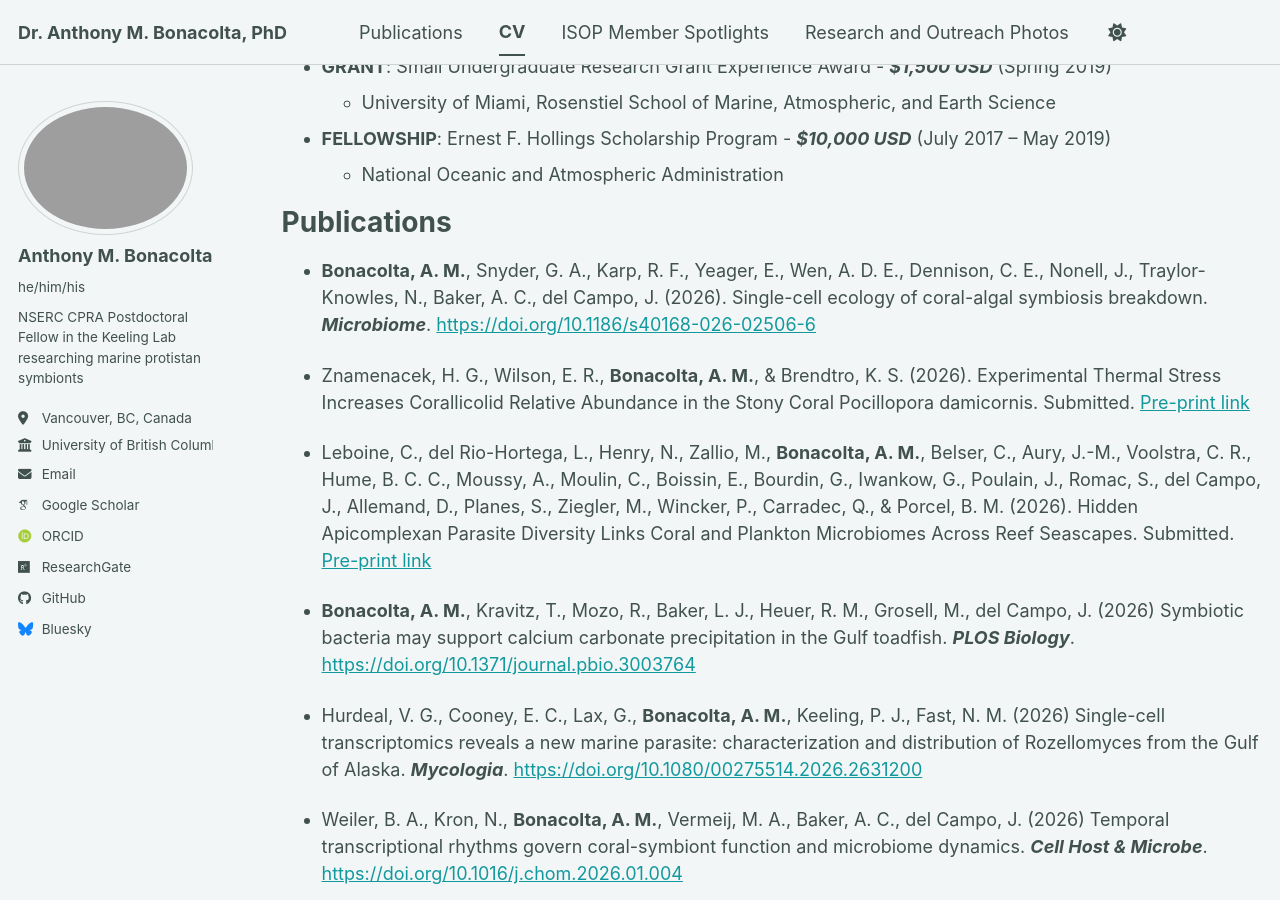
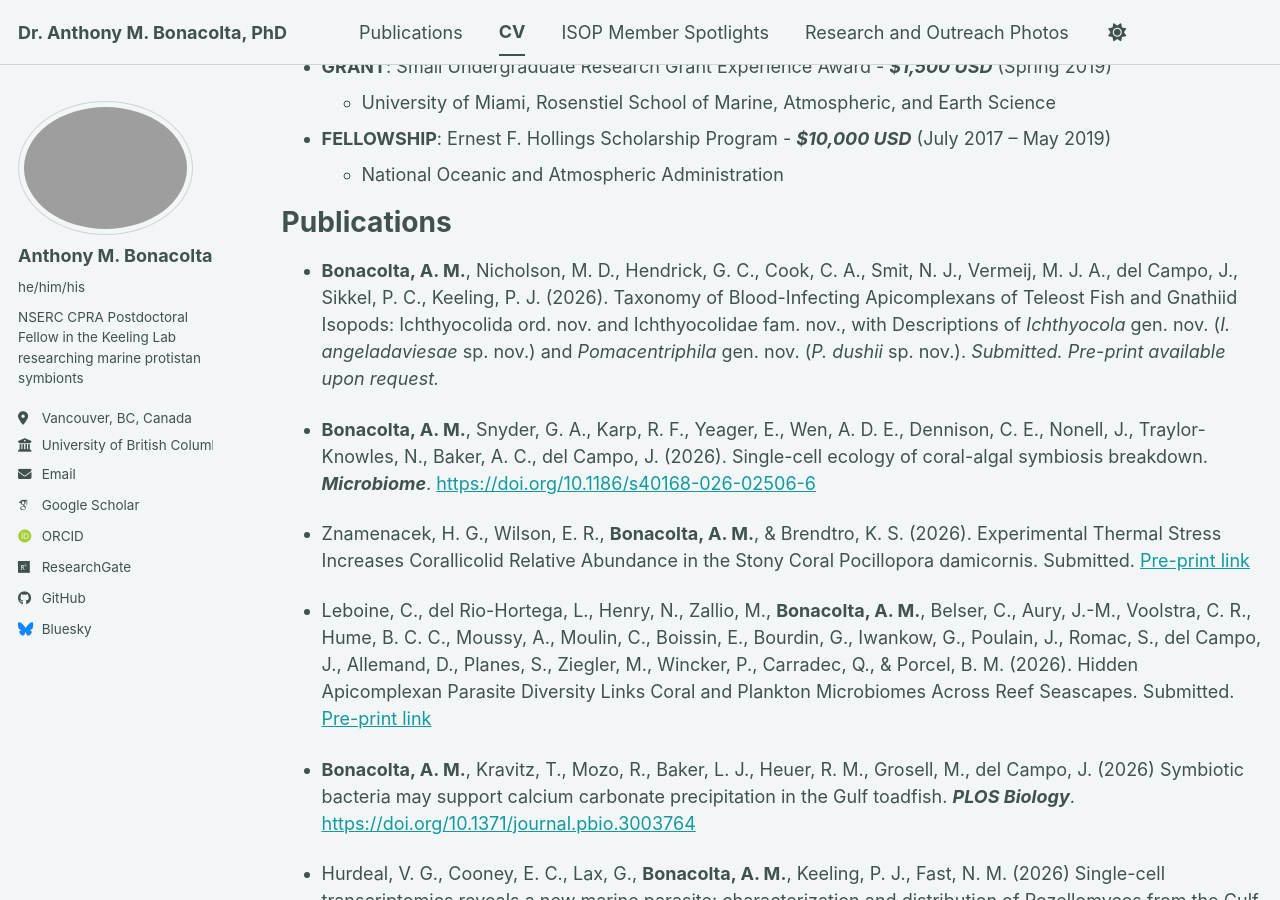
Before and after one commit to Abonacolta/abonacolta.github.io, a Jekyll site: the page built from _pages/cv.md, in a window 1280 px wide and 900 px high, scrolled down 1371 px. Built offline with Jekyll 4.4.1, drawn with Linux system fonts in a browser that asks for light colours; some web fonts are replaced; a script bundle is joined from its source files by our own code; library files that are not in the unit come from our copies.

Commit message:
Update cv.md

```diff
--- a/_pages/cv.md
+++ b/_pages/cv.md
@@ -66,6 +66,8 @@ Fellowships & Grants
 
 Publications
 ======
+- **Bonacolta, A. M.**, Nicholson, M. D., Hendrick, G. C., Cook, C. A., Smit, N. J., Vermeij, M. J. A., del Campo, J., Sikkel, P. C., Keeling, P. J. (2026). Taxonomy of Blood-Infecting Apicomplexans of Teleost Fish and Gnathiid Isopods: Ichthyocolida ord. nov. and Ichthyocolidae fam. nov., with Descriptions of *Ichthyocola* gen. nov. (*I. angeladaviesae* sp. nov.) and *Pomacentriphila* gen. nov. (*P. dushii* sp. nov.). *Submitted. Pre-print available upon request.*
+
 -	**Bonacolta, A. M.**, Snyder, G. A., Karp, R. F., Yeager, E., Wen, A. D. E., Dennison, C. E., Nonell, J., Traylor-Knowles, N., Baker, A. C., del Campo, J. (2026). Single-cell ecology of coral-algal symbiosis breakdown. ***Microbiome***. [https://doi.org/10.1186/s40168-026-02506-6](https://doi.org/10.1186/s40168-026-02506-6)
 
 - Znamenacek, H. G., Wilson, E. R., **Bonacolta, A. M.**, & Brendtro, K. S. (2026). Experimental Thermal Stress Increases Corallicolid Relative Abundance in the Stony Coral Pocillopora damicornis. Submitted. [Pre-print link]( https://doi.org/10.64898/2026.08.17.745262)
```
